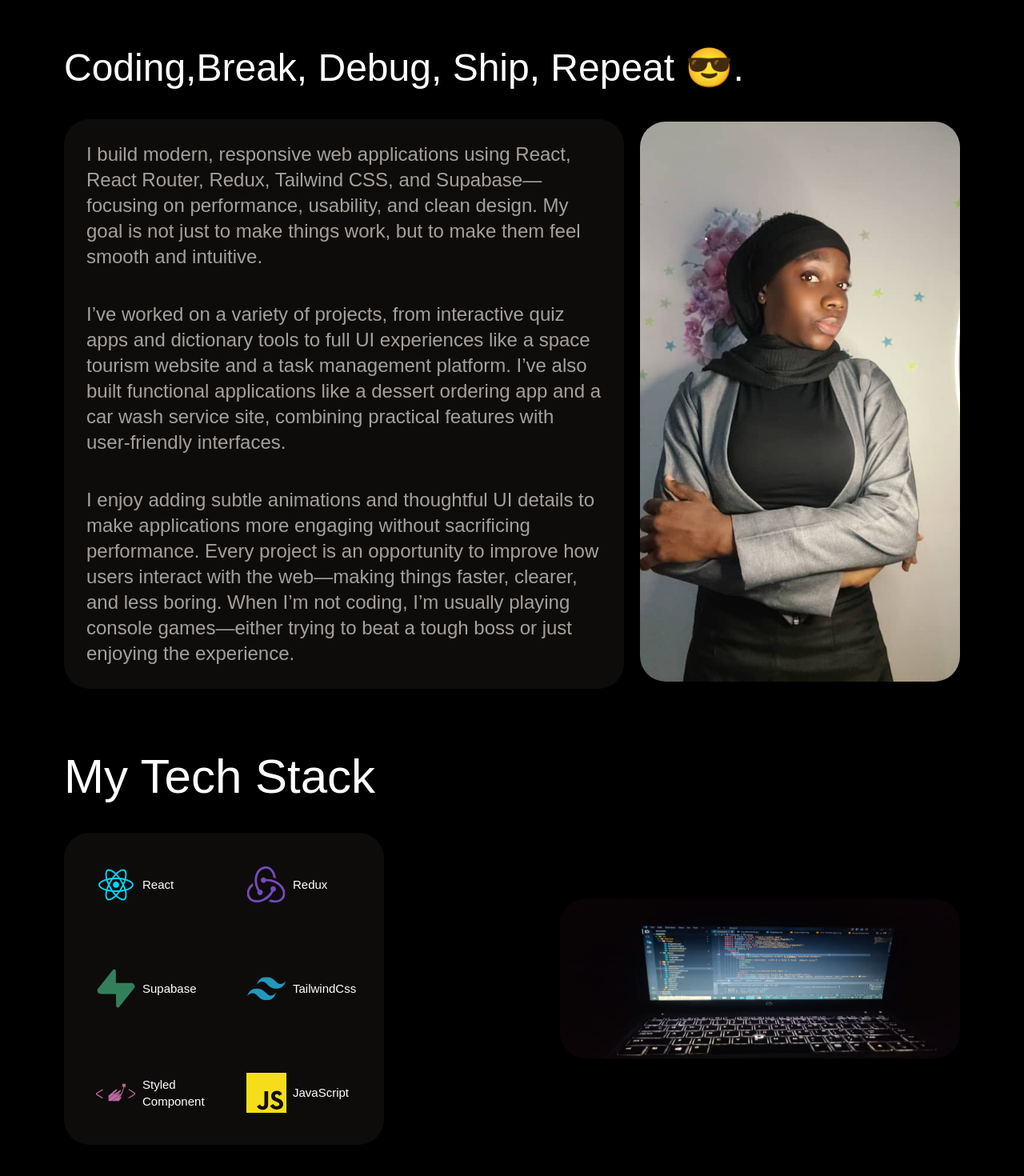
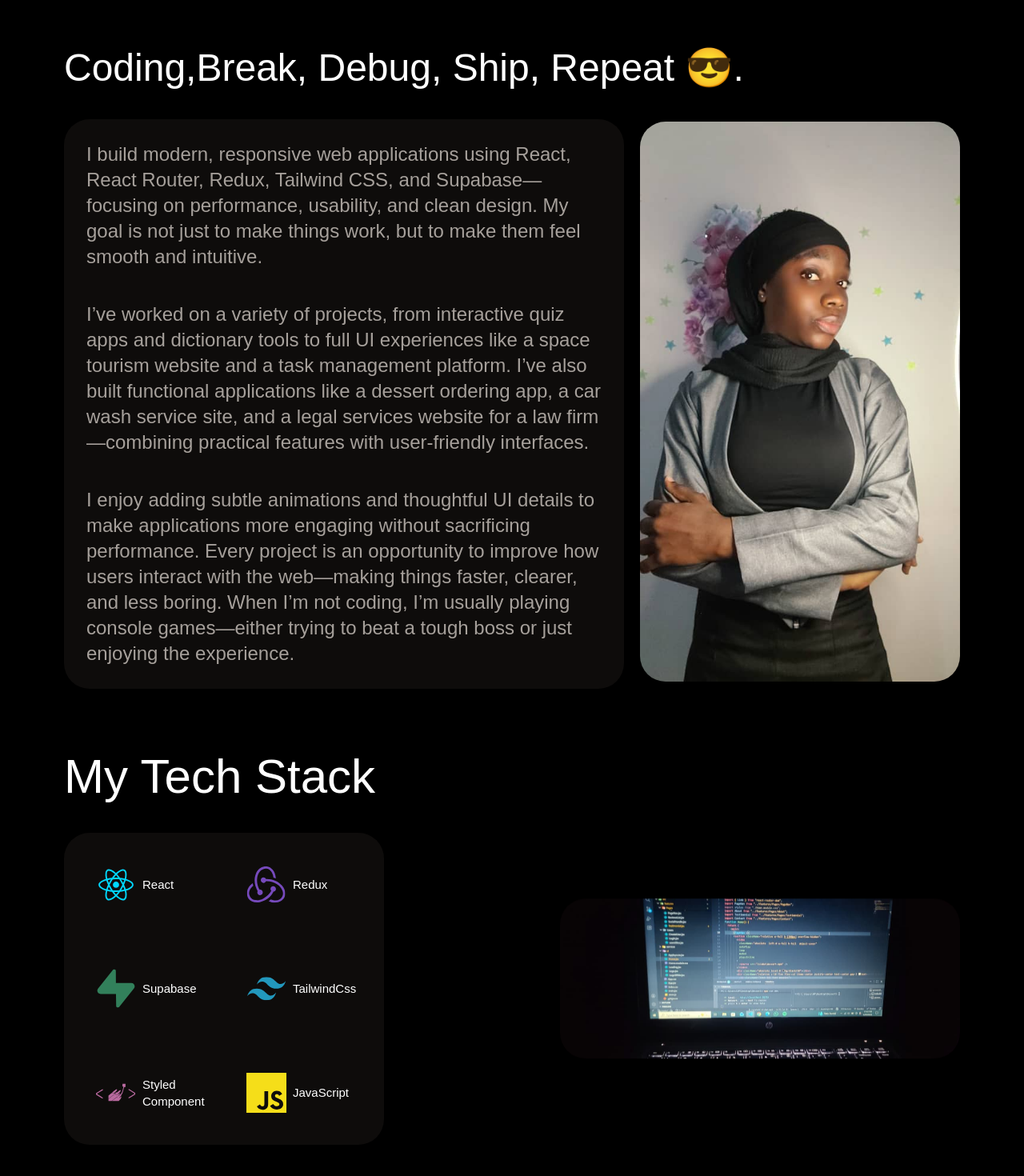
Before and after one commit to maryham1/Mariam, a React (Vite) app: page / in a window 1280 px wide. Shown: the part 1047-2517 px from the top of the page at 80% size. Built offline with nearby package versions, Linux system fonts and the light colour scheme; no server answers; the database is empty.

Commit message:
change cv

```diff
--- a/src/features/About/About.jsx
+++ b/src/features/About/About.jsx
@@ -38,8 +38,9 @@ function About() {
               I’ve worked on a variety of projects, from interactive quiz apps
               and dictionary tools to full UI experiences like a space tourism
               website and a task management platform. I’ve also built functional
-              applications like a dessert ordering app and a car wash service
-              site, combining practical features with user-friendly interfaces.
+              applications like a dessert ordering app, a car wash service site,
+              and a legal services website for a law firm—combining practical
+              features with user-friendly interfaces.
             </p>
             <p>
               {" "}
@@ -59,7 +60,7 @@ function About() {
             <div ref={ref}>
               <LazyLoadImage
                 src="\dev\mariam.jpeg"
-                className={`${isVisible ? "animate-scale opacity-100 translate-y-0" : " translate-y-20 opacity-0"} transition-all duration-700 ease-in-out rounded-4xl w-[400px] h-[500px] laptop:w-[400px] laptop:h-[700px] tablet:w-[300px] tablet:h-[400px]`}
+                className={`${isVisible ? "animate-scale opacity-100 translate-y-0" : " translate-y-20 opacity-0"} transition-all duration-700 ease-in-out rounded-4xl w-[400px] h-[500px] laptop:w-[400px] laptop:h-[700px] tablet:w-[300px] tablet:h-[400px] object-cover`}
                 effect="blur"
                 alt="project"
               />
--- a/src/features/Tools/Tools.jsx
+++ b/src/features/Tools/Tools.jsx
@@ -28,7 +28,7 @@ function Tools() {
           <div ref={ref}>
             <LazyLoadImage
               src="\dev\laptop.jpeg "
-              className={`${isVisible ? "opacity-100 translate-y-0" : "opacity-0 translate-y-20"} transition-all duration-700 ease-in-out w-[500px] h-[200px] rounded-4xl animate-float2`}
+              className={`${isVisible ? "opacity-100 translate-y-0" : "opacity-0 translate-y-20"} transition-all duration-700 ease-in-out w-[500px] h-[200px] rounded-4xl animate-float2 object-cover`}
               effect="blur"
               alt="project"
             />
--- a/src/features/projects/ProjectList.jsx
+++ b/src/features/projects/ProjectList.jsx
@@ -26,21 +26,21 @@ function ProjectList({ pj, index }) {
   if (id % 2 === 0) {
     imageAnimation = isVisible
       ? "animate-bounce-in opacity-100 translate-y-0"
-      : "opacity-0 pacity-0 translate-y-20";
+      : "opacity-0  translate-y-20";
   } else if (id % 3 === 0) {
     imageAnimation = isVisible
       ? "animate-fold-in opacity-100 translate-y-0"
-      : "opacity-0 pacity-0 translate-y-20";
+      : "opacity-0 translate-y-20";
   } else {
     imageAnimation = isVisible
       ? "animate-scale opacity-100 translate-y-0"
-      : "opacity-0 pacity-0 translate-y-20";
+      : "opacity-0  translate-y-20";
   }
 
   if (id % 2 === 0) {
     animationClass = isVisible
       ? "animate-fold-in opacity-100 translate-y-0"
-      : "opacity-0 pacity-0 translate-y-20";
+      : "opacity-0  translate-y-20";
   } else if (id % 3 === 0) {
     animationClass = isVisible
       ? "animate-slide-in-left opacity-100 translate-y-0"
--- a/src/nav/NavList.jsx
+++ b/src/nav/NavList.jsx
@@ -33,7 +33,7 @@ ${isSticky ? "laptop:ml-0 laptop:mt-0 tablet:ml-0 tablet:mt-0 ml-[-60px] mt-[-20
       </li>
       <li className="hidden bg-white w-[2px] h-2  text-sm laptop:inline-block tablet:inline-block"></li>
       <li onClick={() => setIsOpen(false)}>
-        <a href="/File/Olayiwola Mariam Resume.pdf" className="group relative">
+        <a href="\File\OLAYIWOLA MARIAM RESUME.pdf" className="group relative">
           Resume
           <span className="absolute bottom-0 left-0 h-[2px] w-0 bg-white transition-all duration-300 group-hover:w-full"></span>
         </a>
```
Also changed, not shown: 1 other file (tests, documents, lock files or other folders).
